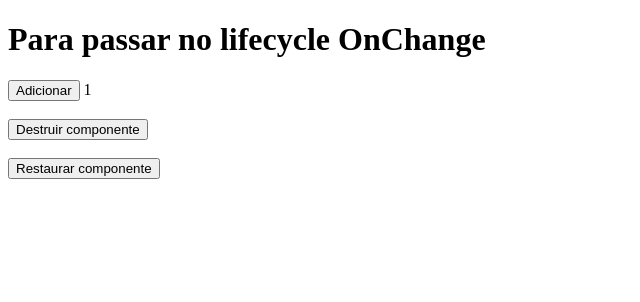
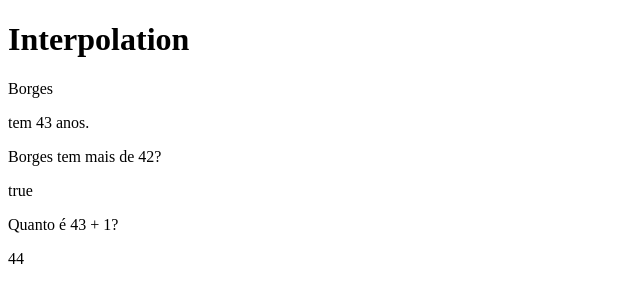
Before and after one commit to ReginaldoBorges/Curso-angular, an Angular app in the folder meu-primeiro-projeto/: page / in a window 1280 px wide. Shown: the top 302 px of the page, without its empty margins (0-640 px from the left). Built offline with nearby package versions, Linux system fonts and the light colour scheme.

Commit message:
Entenndo melhor o data binding interpolation

```diff
--- a/meu-primeiro-projeto/src/app/app.component.ts
+++ b/meu-primeiro-projeto/src/app/app.component.ts
@@ -3,64 +3,14 @@ import { Component, OnInit, DoCheck, AfterContentInit, AfterContentChecked, Afte
 @Component({
   selector: 'app-root',
   template: `
-    <app-title *ngIf = "destruir" title="Para passar no lifecycle OnChange">
-    </app-title>
-    <button (click) = "Adicionar()">Adicionar</button>
-    {{ valor }}
-
-    <br><br>
-    <button (click)="destruirComponente()">Destruir componente</button>
-
-    <br><br>
-    <button (click)="restaurarComponente()">Restaurar componente</button>
+    <app-data-binding></app-data-binding>
     <router-outlet></router-outlet>
   `
 })
-export class AppComponent implements OnInit, DoCheck, AfterContentInit, AfterContentChecked, AfterViewInit, AfterViewChecked{
-
-  public valor:number = 1;
-  public destruir: boolean = true;
+export class AppComponent implements OnInit{
 
   constructor(){ }
 
   ngOnInit(): void {
-    // setTimeout( () => {
-       console.log("Passou no OnInit app.component");
-    // }, 5000);
   }
-
-  ngDoCheck(): void {
-    console.log("ngDoChecked");
-  }
-
-  ngAfterContentInit(): void {
-    console.log("ngAfterContentInit");
-  }
-
-  ngAfterContentChecked(): void {
-    console.log("ngAfterContentChecked");
-  }
-
-  ngAfterViewInit(): void {
-    console.log("ngAfterViewInit");
-  }
-
-  ngAfterViewChecked(): void {
-    console.log("ngAfterViewChecked");
-  }
-
-  // ngOnDestroy() e exemplificado no componente title.componet
-
-  public Adicionar():number {
-    return this.valor += 1;
-  }
-
-  public destruirComponente():void {
-    this.destruir = false;
-  }
-
-  public restaurarComponente():void {
-    this.destruir = true;
-  }
-
 }
--- a/meu-primeiro-projeto/src/app/app.module.ts
+++ b/meu-primeiro-projeto/src/app/app.module.ts
@@ -4,11 +4,14 @@ import { BrowserModule } from '@angular/platform-browser';
 import { AppRoutingModule } from './app-routing.module';
 import { AppComponent } from './app.component';
 import { TitleComponent } from './title/title.component';
+import { DataBindingComponent } from './data-binding/data-binding.component';
+
 
 @NgModule({
   declarations: [
     AppComponent,
-    TitleComponent
+    TitleComponent,
+    DataBindingComponent
   ],
   imports: [
     BrowserModule,
--- /dev/null
+++ b/meu-primeiro-projeto/src/app/data-binding/data-binding.component.html
@@ -0,0 +1,11 @@
+<h1>Interpolation</h1>
+
+<p>{{ nome }}</p> tem {{ idade }} anos.
+
+<p>{{ nome }} tem mais de 42?
+
+<p>{{ idade > 42 }}
+
+<p>Quanto é {{idade}} + {{maisUm}}?</p>
+
+<p>{{ idade + 1 }}</p>
--- /dev/null
+++ b/meu-primeiro-projeto/src/app/data-binding/data-binding.component.ts
@@ -0,0 +1,20 @@
+import { Component } from '@angular/core';
+
+@Component({
+  selector: 'app-data-binding',
+  templateUrl: './data-binding.component.html',
+  styleUrls: ['./data-binding.component.scss']
+})
+export class DataBindingComponent {
+
+  public nome: string = "Borges";
+  public idade: number = 43;
+  public maisUm: number = 1 ;
+
+  constructor(){}
+
+  ngOnint():void {
+
+  }
+
+}
```
Also changed, not shown: meu-primeiro-projeto/src/app/data-binding/data-binding.component.scss (added), 1 other file (tests, documents, lock files or other folders).
